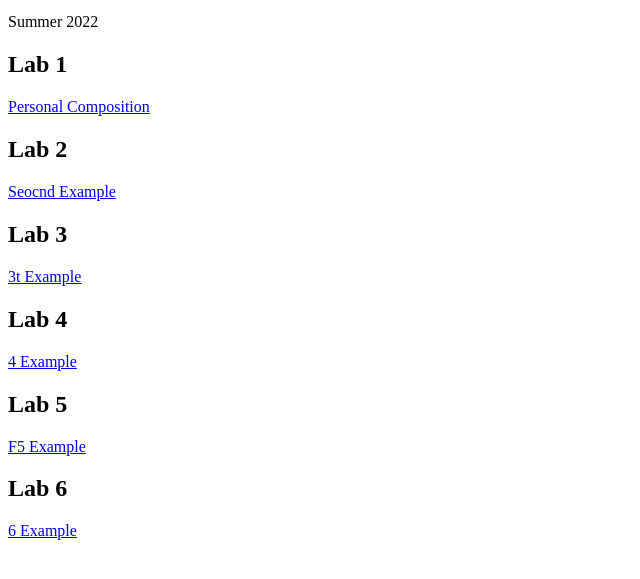
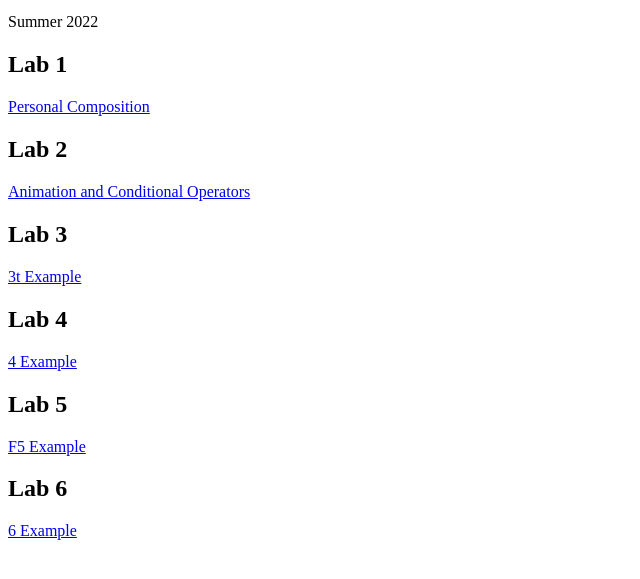
Before and after one commit to anjell0/N220Summer2022, a plain HTML site: page index.html in a window 1280 px wide. Shown: the part 87-666 px from the top of the page, without its empty margins (0-640 px from the left). Drawn offline with Linux system fonts and the light colour scheme.

Commit message:
Changed example name

```diff
--- a/index.html
+++ b/index.html
@@ -9,7 +9,7 @@
         <p> <a href="labs/lab 1/index.html">Personal Composition</a></p>
 
         <h2>Lab 2</h2>
-        <p> <a href="labs/lab 2/index.html">Seocnd Example</a></p>
+        <p> <a href="labs/lab 2/index.html">Animation and Conditional Operators</a></p>
 
         <h2>Lab 3</h2>
         <p> <a href="labs/lab 3/index.html">3t Example</a></p>
```
